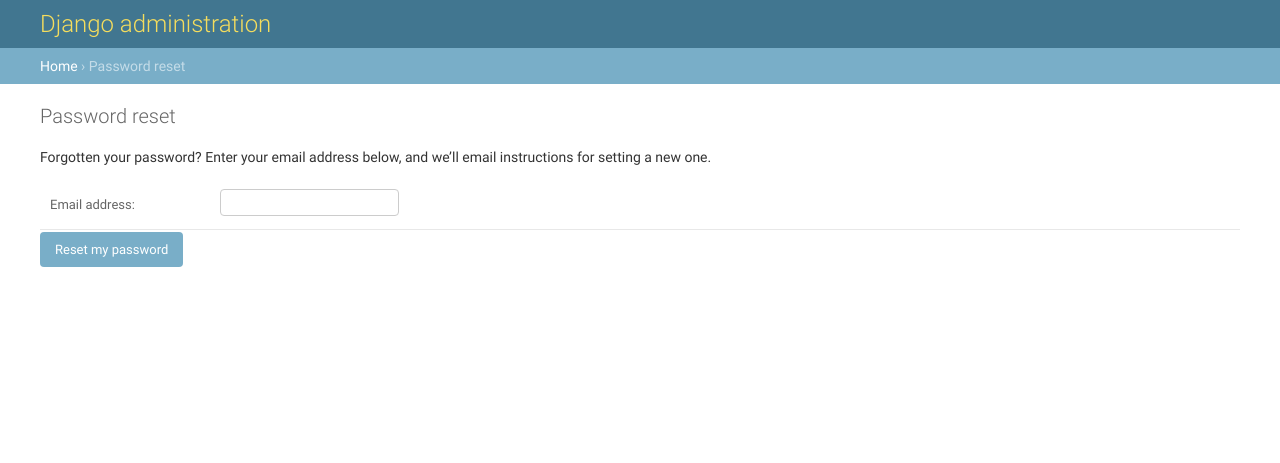
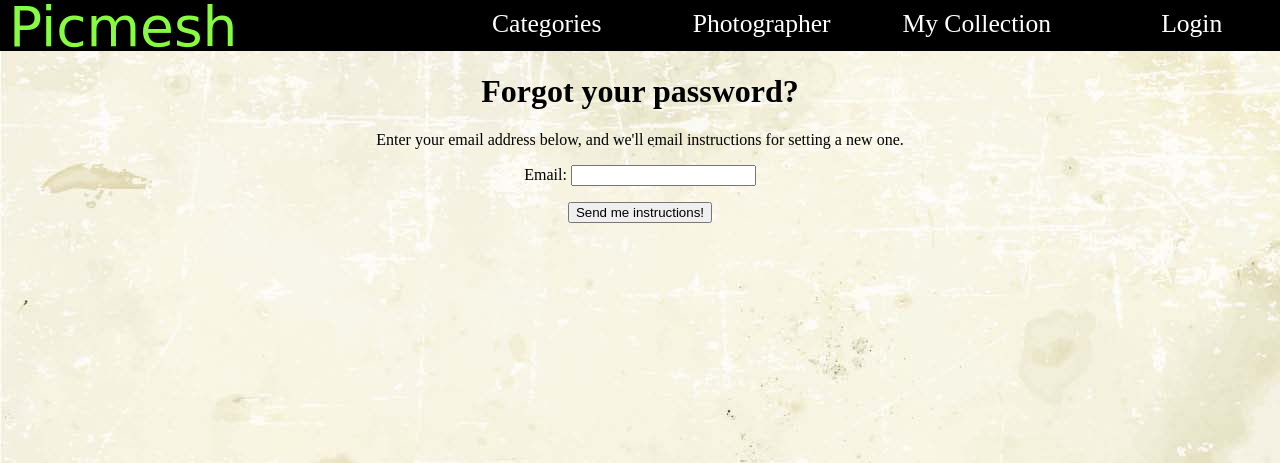
Before and after one commit to jayeshsingh9767/PicMesh, a Django app: page /accounts/password_reset/ in a window 1280 px wide. Shown: the top 463 px of the page. Run offline with Django 3.2, Linux system fonts and the light colour scheme; data comes from the database, SQL or seed files in the repository; both versions use the stored data as it was after the commit; some libraries are stand-ins or nearby versions; some web fonts are replaced.

Commit message:
Added favicon on title bar of browser and configured password_reset page of django

```diff
--- a/PicMesh/settings.py
+++ b/PicMesh/settings.py
@@ -138,3 +138,6 @@
 
 # Adding context_processors.py to our Settings
 TEMPLATE_CONTEXT_PROCESSORS = ("custom_app.context_processors.categories_processor", )
+
+EMAIL_BACKEND = "django.core.mail.backends.filebased.EmailBackend"
+EMAIL_FILE_PATH = os.path.join(BASE_DIR, "sent_emails")
--- a/templates/base.html
+++ b/templates/base.html
@@ -7,6 +7,7 @@
 
     <meta charset="UTF-8">
     <title>{% block title%}Title{% endblock %}</title>
+    <link rel="shortcut icon" href="{% static 'PicMesh/favicon.png' %}">
     <script type="text/javascript">
     var i = 0;
     var txt = 'Hello {{user.username}}, Welcome to Picmesh';
--- /dev/null
+++ b/templates/registration/password_reset_form.html
@@ -0,0 +1,17 @@
+{% extends 'base.html' %}
+
+{% block title %}Forgot Your Password?{% endblock %}
+
+{% block content %}
+  {% load static %}
+  <link rel="stylesheet" type="text/css" href="{% static 'PicMesh/password_reset.css' %}" />
+  <h1 align="center">Forgot your password?</h1>
+  <p align="center">Enter your email address below, and we'll email instructions for setting a new one.</p>
+
+  <form method="POST" align="center">
+    {% csrf_token %}
+    {{ form.as_p }}
+    <input type="submit" value="Send me instructions!">
+  </form>
+
+{% endblock %}
```
Also changed, not shown: db.sqlite3, static/PicMesh/favicon.png (added), static/PicMesh/password_reset.css (added).
